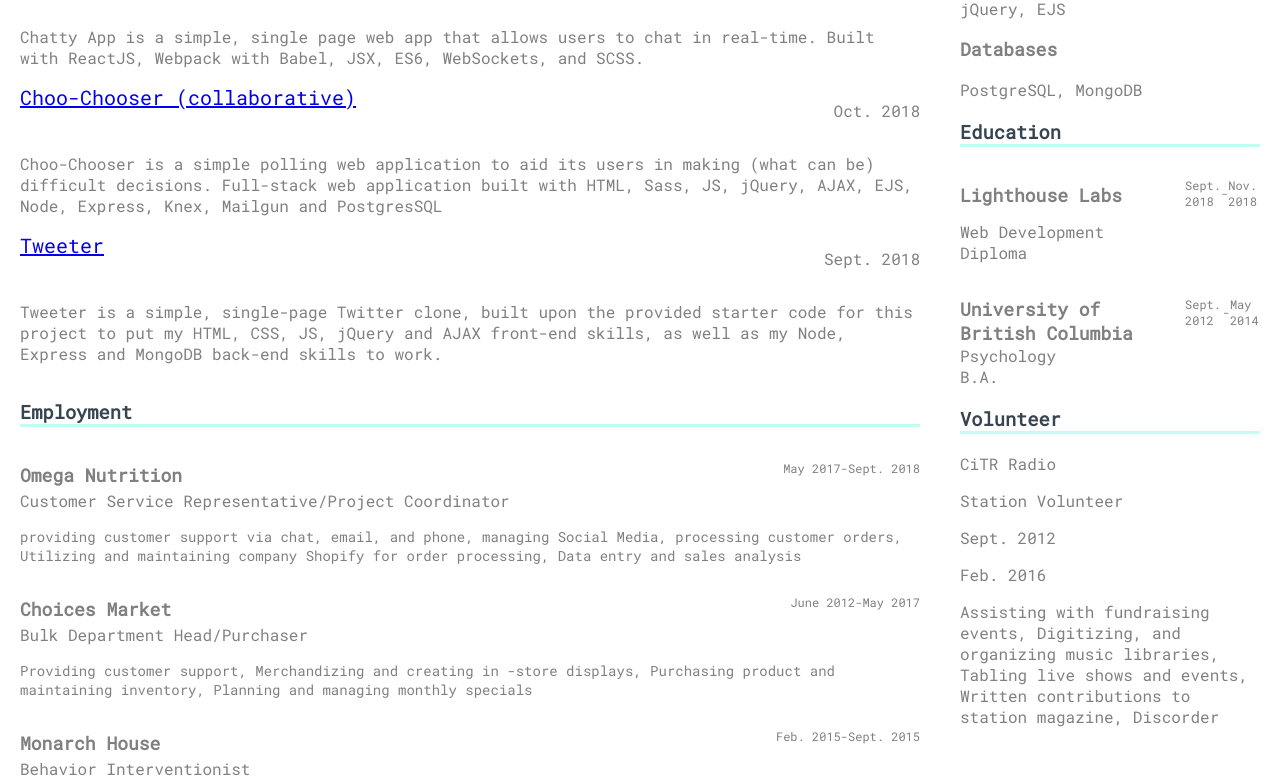
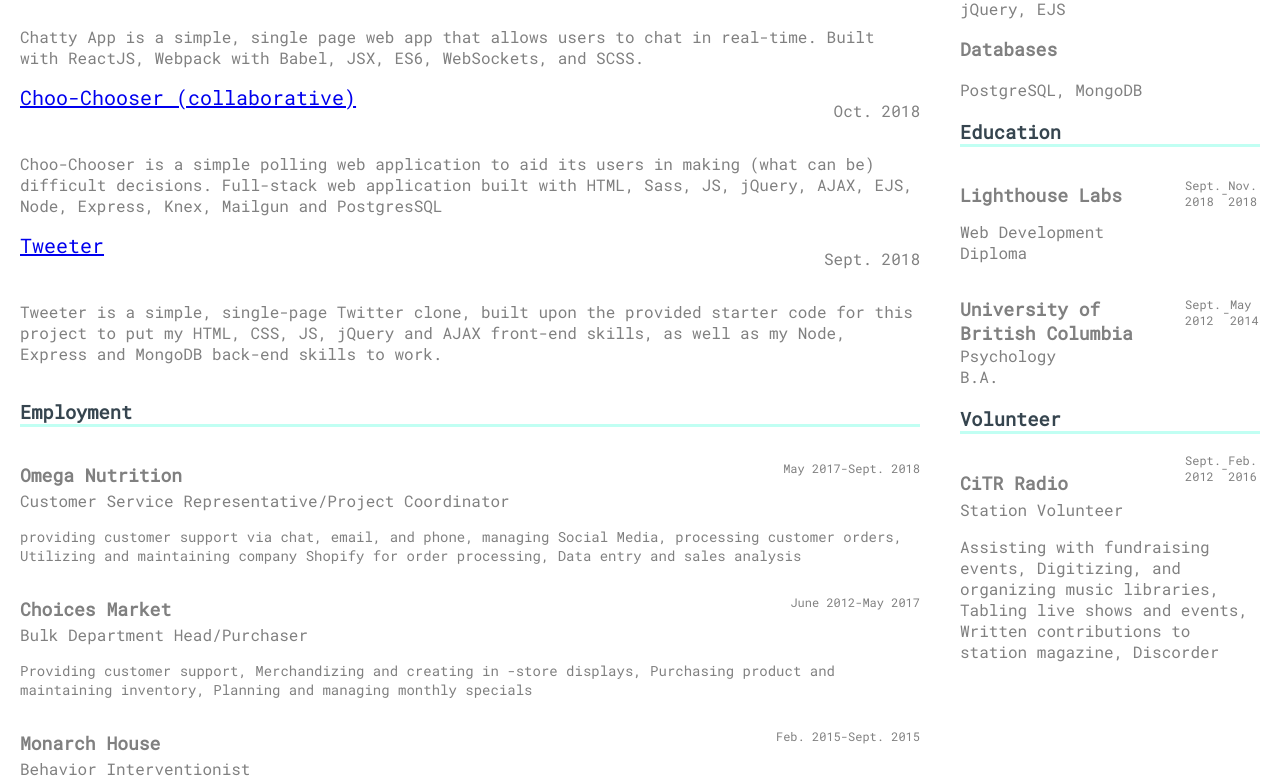
Before and after one commit to haggisbreakfast/resume, a React (Create React App) app: page / in a window 1280 px wide. Shown: the part 728-1510 px from the top of the page. Built offline with nearby package versions, Linux system fonts and the light colour scheme.

Commit message:
fixes alignments of school and volunteer components

```diff
--- a/src/School.tsx
+++ b/src/School.tsx
@@ -4,14 +4,14 @@ import styled, { createGlobalStyle } from 'styled-components';
 import { ResumeEducation } from './resume';
 
 const EducationContainer = styled.div``;
+const SchoolContainer = styled.div``;
 const EducationTitle = styled.div`
   display: flex;
   // justify-content: space-between;
-  // height: 45px;
   // width: 300px;
 `;
 const DateContainer = styled.div`
-  flex-direcion: row;
+  flex-direction: row;
   display: flex;
   align-items: center;
   font-size: 12px;
@@ -39,8 +39,10 @@ type EducationProps = {
 
 export const School = (props: EducationProps) => {
   const { school } = props;
+
   return (
     <EducationContainer>
+      <SchoolContainer>
         <EducationTitle>
           <Institution>{school.institution}</Institution>
           <DateContainer>
@@ -49,6 +51,10 @@ export const School = (props: EducationProps) => {
         </EducationTitle>
         <Program>{school.program}</Program>
         <StudyType>{school.studyType}</StudyType>
+      </SchoolContainer>
     </EducationContainer>
   );
 };
+export default styled(School)`
+  color: blue;
+`;
--- a/src/Volunteer.tsx
+++ b/src/Volunteer.tsx
@@ -4,7 +4,24 @@ import { ResumeVolunteer } from './resume';
 import { Header } from './index';
 
 const VolunteerContainer = styled.div``;
-const Organization = styled.p``;
+const VolunteerTitle = styled.div`
+  display: flex;
+  justify-content: space-between;
+  height: 30px;
+`;
+const DateContainer = styled.div`
+  flex-direction: row;
+  display: flex;
+  align-items: center;
+  font-size: 12px;
+  width: 25%;
+`;
+const Organization = styled.p`
+  width: 75%;
+  font-weight: 900;
+  font-size: 18px;
+  margin-bottom: 0px;
+`;
 const Position = styled.p``;
 const StartDate = styled.p``;
 const EndDate = styled.p``;
@@ -19,10 +36,13 @@ export const Volunteer = (props: VolunteerProps) => {
   return (
     <VolunteerContainer>
       <Header>Volunteer</Header>
-      <Organization>{volunteer.organization}</Organization>
+      <VolunteerTitle>
+        <Organization>{volunteer.organization}</Organization>
+        <DateContainer>
+          <StartDate>{volunteer.startDate}</StartDate> - <EndDate>{volunteer.endDate}</EndDate>
+        </DateContainer>
+      </VolunteerTitle>
       <Position>{volunteer.position}</Position>
-      <StartDate>{volunteer.startDate}</StartDate>
-      <EndDate>{volunteer.endDate}</EndDate>
       <Summary>{volunteer.summary}</Summary>
     </VolunteerContainer>
   );
```
Lines whose indentation alone changed are shown as unchanged.
